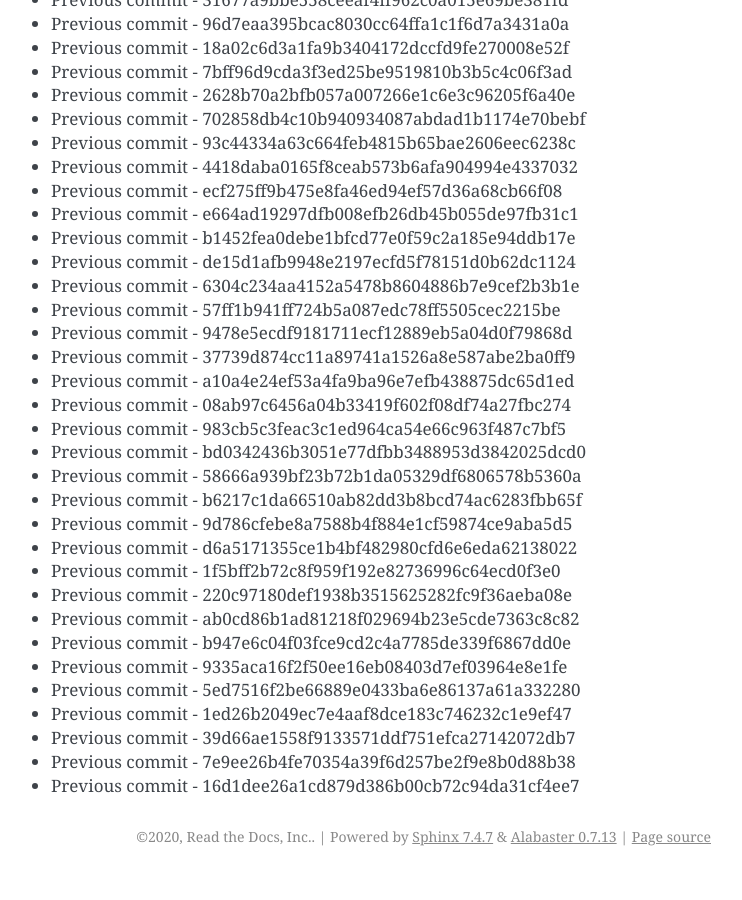
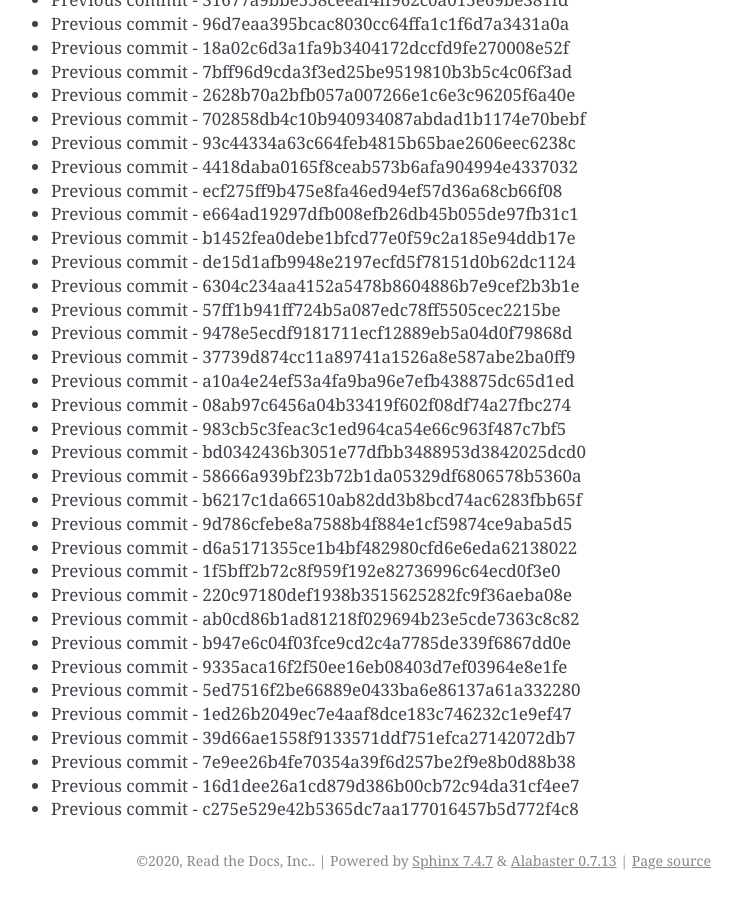
Before and after one commit to readthedocs/rtd-git-stresstest, a Sphinx documentation site: the page built from docs/updates.rst, in a window 1280 px wide and 900 px high, scrolled down 13339 px. Shown: the whole window, without its empty margins (399-1141 px from the left). Built offline with Sphinx 7.4.7, drawn with Linux system fonts in a browser that asks for light colours; before the commit the page ends 14215 px from its top, so only the background shows below that.

Commit message:
Generating commit from previous: c275e529e42b5365dc7aa177016457b5d772f4c8

```diff
--- a/docs/updates.rst
+++ b/docs/updates.rst
@@ -592,3 +592,4 @@ It can be tested for any performance characteristics.
 * Previous commit - 39d66ae1558f9133571ddf751efca27142072db7
 * Previous commit - 7e9ee26b4fe70354a39f6d257be2f9e8b0d88b38
 * Previous commit - 16d1dee26a1cd879d386b00cb72c94da31cf4ee7
+* Previous commit - c275e529e42b5365dc7aa177016457b5d772f4c8
```
